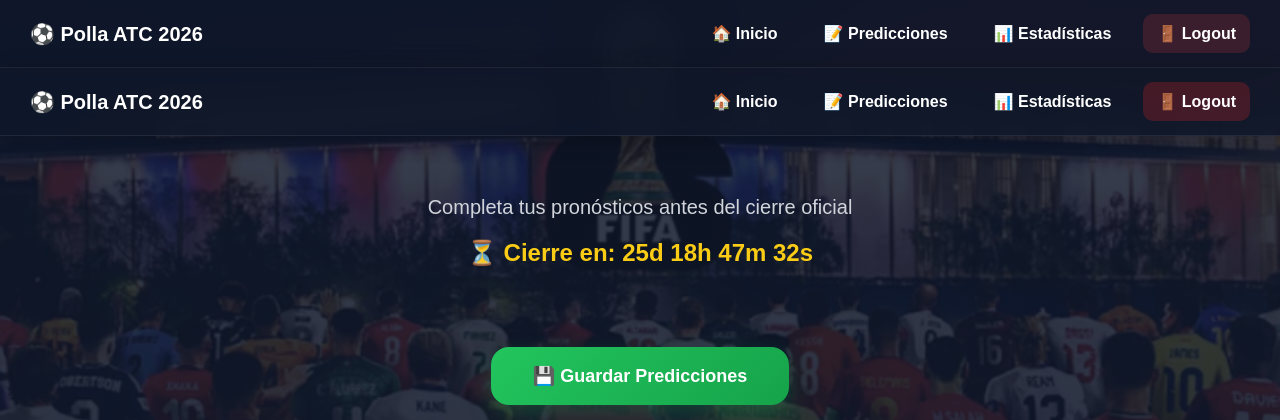
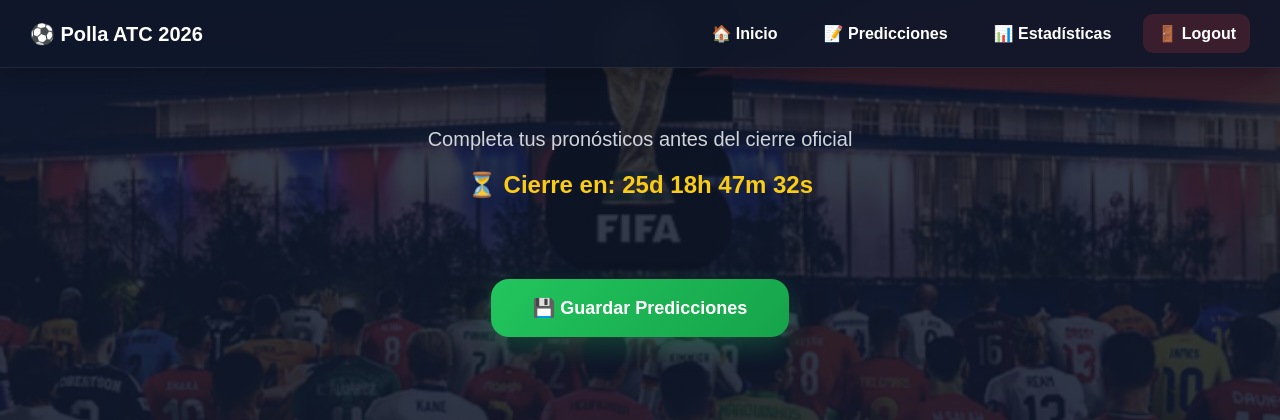
Before and after one commit to fallenpf-maker/polla_atc_mundial_2026, a Django app: page /predicciones/ in a window 1280 px wide. Shown: the top 420 px of the page. Run offline with Django 5.2, Linux system fonts and the light colour scheme; the visitor is signed in with stand-in values (Sample User, id 1); data that the repository does not hold is empty.

Commit message:
Fix navbar duplicada

```diff
--- a/templates/predictions/mis_predicciones.html
+++ b/templates/predictions/mis_predicciones.html
@@ -315,36 +315,6 @@ body {
 
 </style>
 
-<!-- NAVBAR -->
-
-<div class="navbar">
-
-    <div class="logo">
-        ⚽ Polla ATC 2026
-    </div>
-
-    <div class="nav-links">
-
-        <a href="/">
-            🏠 Inicio
-        </a>
-
-        <a href="/predicciones/">
-            📝 Predicciones
-        </a>
-
-        <a href="/estadisticas/">
-            📊 Estadísticas
-        </a>
-
-        <a href="/logout/" class="logout-btn">
-            🚪 Logout
-        </a>
-
-    </div>
-
-</div>
-
 <div class="container">
 
     <!-- HERO -->
```
Also changed, not shown: predictions/templatetags/flags.py (+7 -2 lines).
